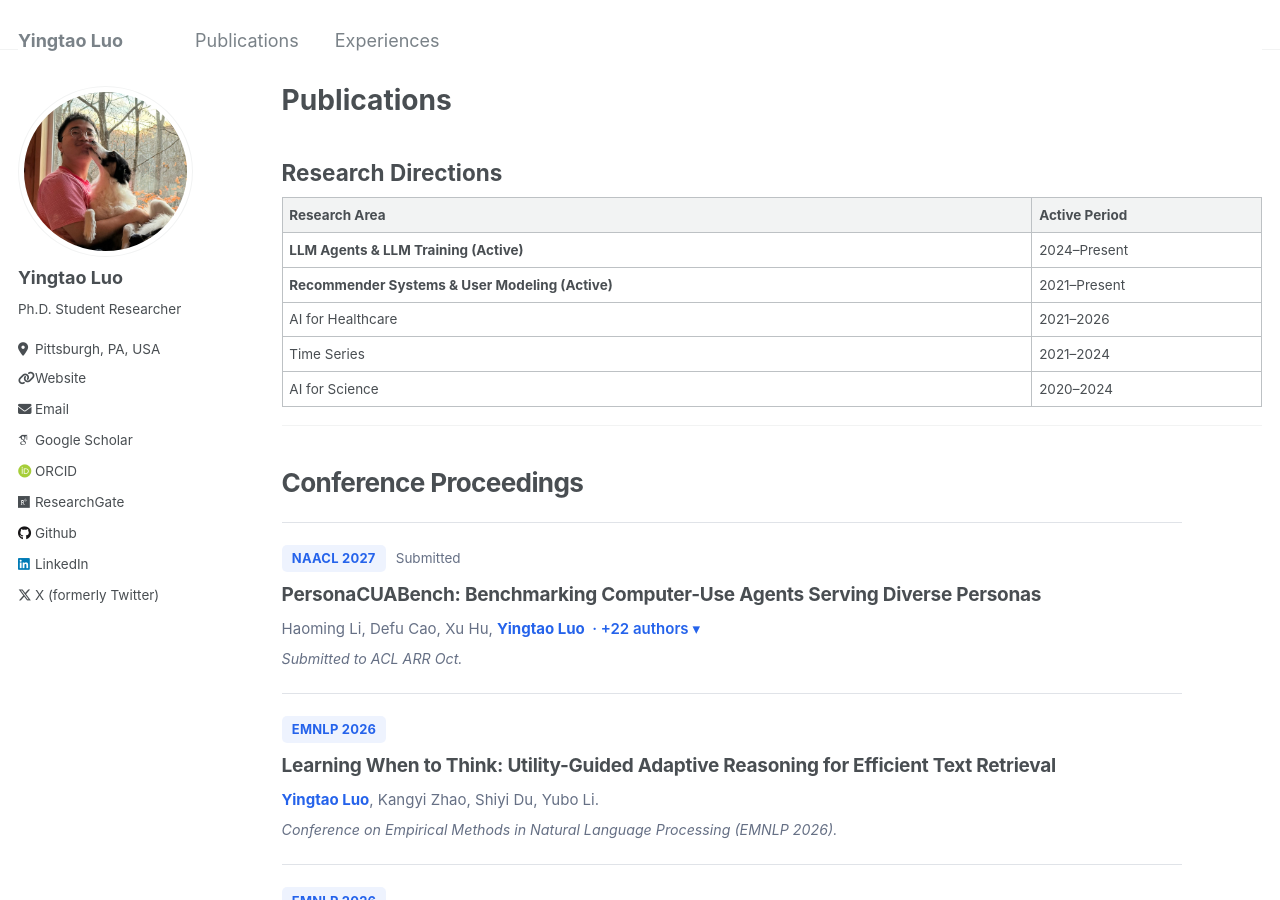
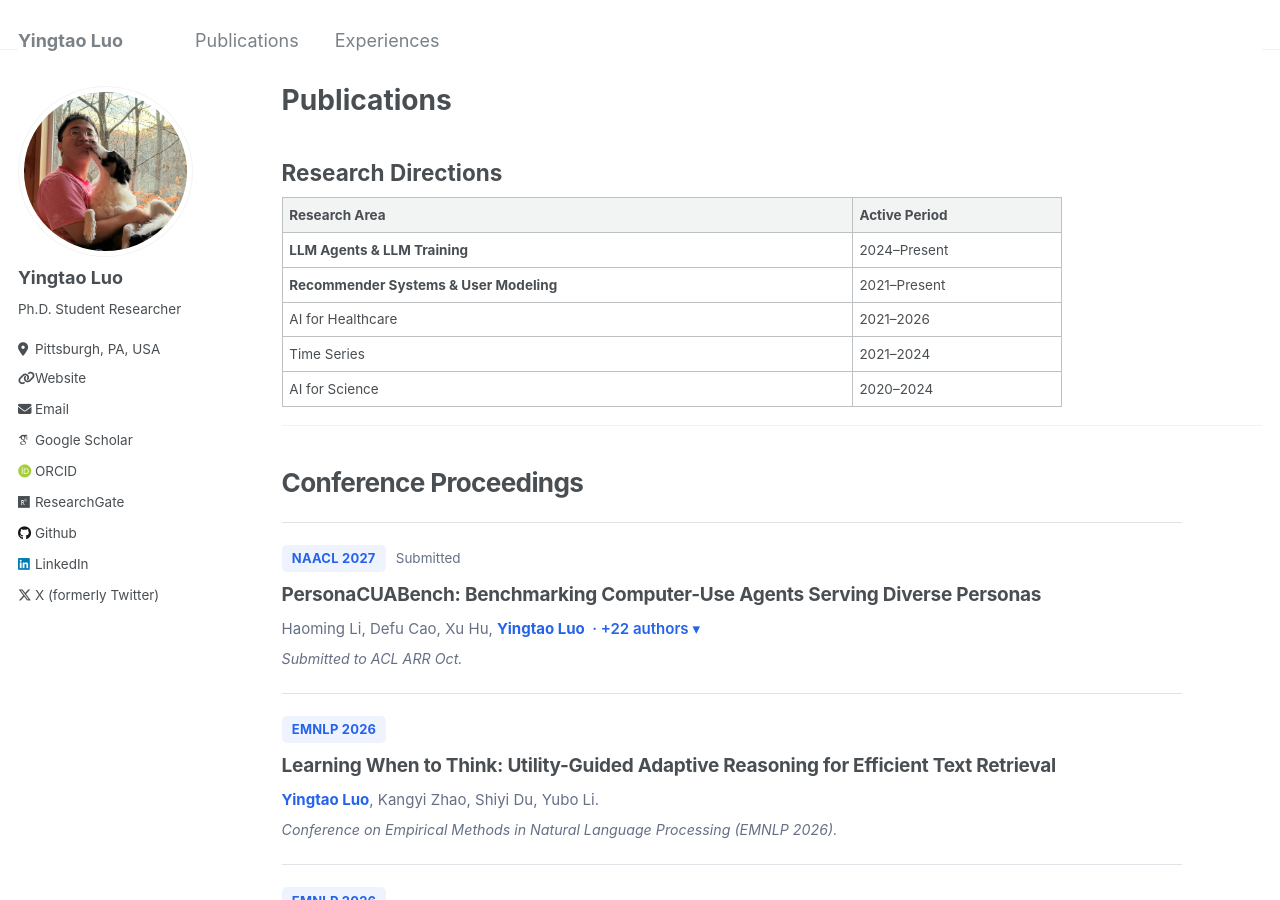
Before and after one commit to yingtaoluo/yingtaoluo.github.io, a Jekyll site: the page built from _pages/publications.md, in a window 1280 px wide and 900 px high. Built offline with Jekyll 4.4.1, drawn with Linux system fonts in a browser that asks for light colours; some web fonts are replaced.

Commit message:
Remove 'Active' status from research areas

```diff
--- a/_pages/publications.md
+++ b/_pages/publications.md
@@ -11,13 +11,17 @@ You can also find my articles on [my Google Scholar profile]({{ author.googlesch
 
 ## Research Directions
 
+<div style="max-width: 780px;" markdown="1">
+
 | Research Area | Active Period |
 |:---|:---|
-| **LLM Agents & LLM Training (Active)** | 2024–Present |
-| **Recommender Systems & User Modeling (Active)** | 2021–Present |
+| **LLM Agents & LLM Training** | 2024–Present |
+| **Recommender Systems & User Modeling** | 2021–Present |
 | AI for Healthcare | 2021–2026 |
 | Time Series | 2021–2024 |
 | AI for Science | 2020–2024 |
+
+</div>
 
 ---
 
```
